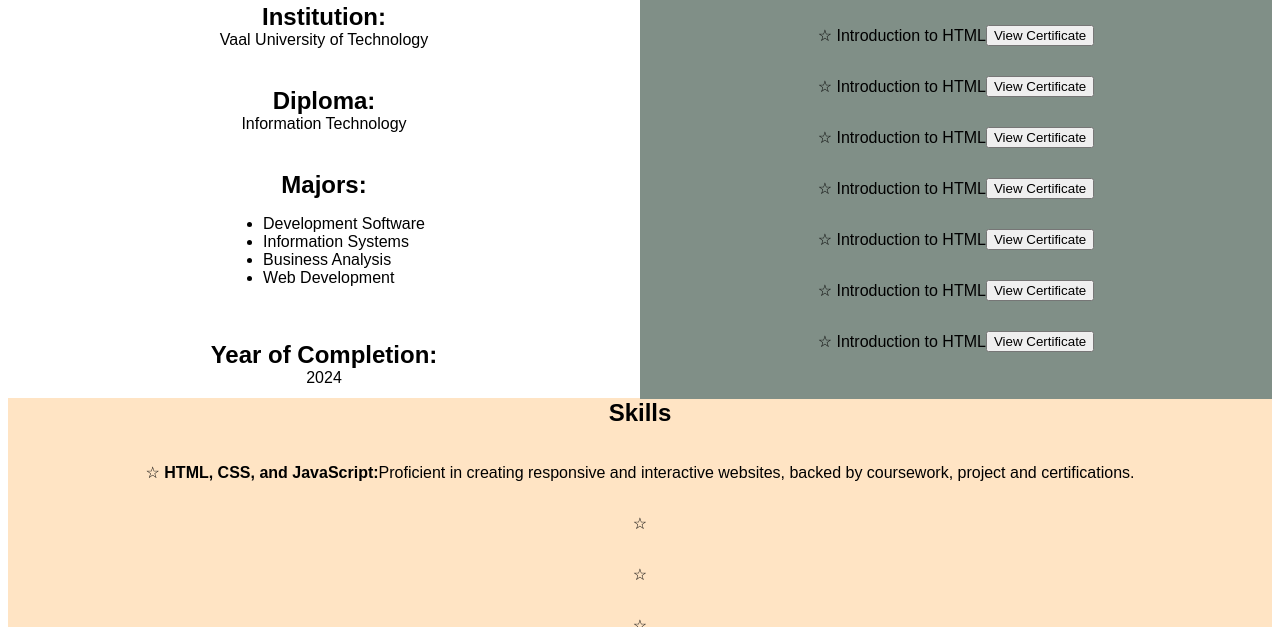
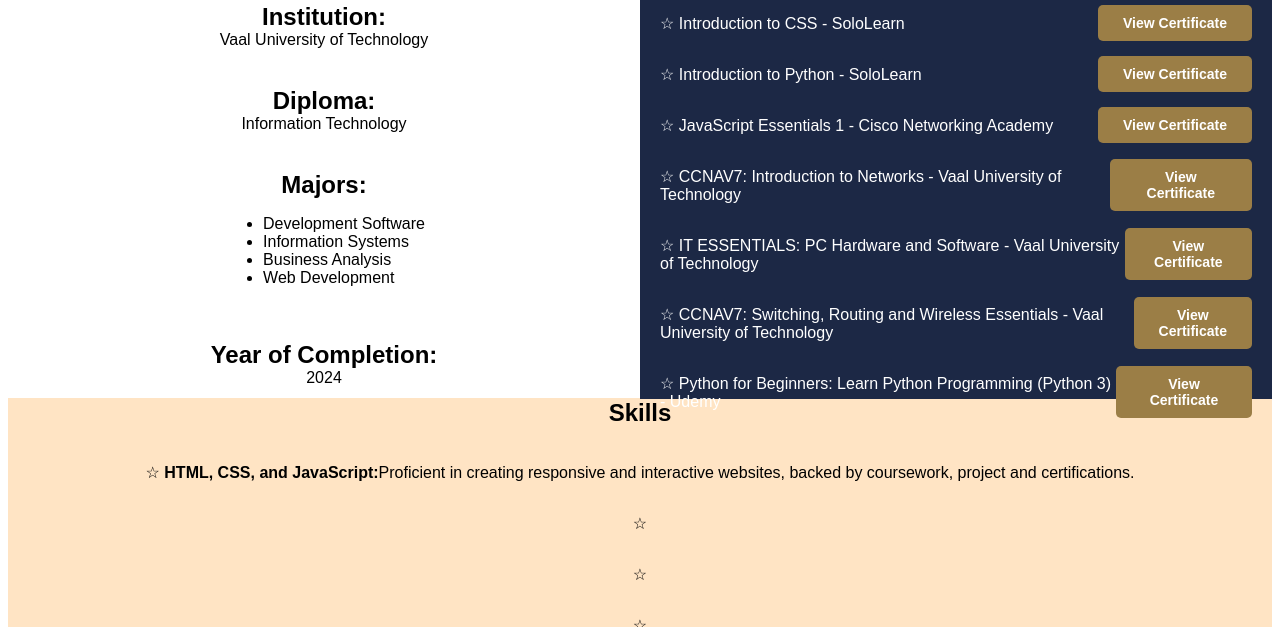
Before and after one commit to Mpumelelo083/Mpumelelo-Ndumo-Resume-CV-Website, a plain HTML site: page index.html in a window 1280 px wide. Shown: the part 661-1288 px from the top of the page. Drawn offline with Linux system fonts and the light colour scheme.

Commit message:
Css styling

```diff
--- a/index.html
+++ b/index.html
@@ -88,28 +88,36 @@
                         <h1>Certificates</h1>
 
                         <div class="certificates-list">
-                            <p>&#9734; Introduction to HTML</p><a href="#"><button class="view-certificate-button">View Certificate</button></a>
+                            <p>&#9734; Introduction to HTML - SoloLearn</p>
+                            <a href="#"><button class="view-certificate-button">View Certificate</button></a>
                         </div>
                         <div class="certificates-list">
-                            <p>&#9734; Introduction to HTML</p><a href="#"><button class="view-certificate-button">View Certificate</button></a>
+                            <p>&#9734; Introduction to CSS - SoloLearn</p>
+                            <a href="#"><button class="view-certificate-button">View Certificate</button></a>
                         </div>
                         <div class="certificates-list">
-                            <p>&#9734; Introduction to HTML</p><a href="#"><button class="view-certificate-button">View Certificate</button></a>
+                            <p>&#9734; Introduction to Python - SoloLearn</p>
+                            <a href="#"><button class="view-certificate-button">View Certificate</button></a>
                         </div>
                         <div class="certificates-list">
-                            <p>&#9734; Introduction to HTML</p><a href="#"><button class="view-certificate-button">View Certificate</button></a>
+                            <p>&#9734; JavaScript Essentials 1 - Cisco Networking Academy</p>
+                            <a href="#"><button class="view-certificate-button">View Certificate</button></a>
                         </div>
                         <div class="certificates-list">
-                            <p>&#9734; Introduction to HTML</p><a href="#"><button class="view-certificate-button">View Certificate</button></a>
+                            <p>&#9734; CCNAV7: Introduction to Networks - Vaal University of Technology</p>
+                            <a href="#"><button class="view-certificate-button">View Certificate</button></a>
                         </div>
                         <div class="certificates-list">
-                            <p>&#9734; Introduction to HTML</p><a href="#"><button class="view-certificate-button">View Certificate</button></a>
+                            <p>&#9734; IT ESSENTIALS: PC Hardware and Software - Vaal University of Technology</p>
+                            <a href="#"><button class="view-certificate-button">View Certificate</button></a>
                         </div>
                         <div class="certificates-list">
-                            <p>&#9734; Introduction to HTML</p><a href="#"><button class="view-certificate-button">View Certificate</button></a>
+                            <p>&#9734; CCNAV7: Switching, Routing and Wireless Essentials - Vaal University of Technology</p>
+                            <a href="#"><button class="view-certificate-button">View Certificate</button></a>
                         </div>
                         <div class="certificates-list">
-                            <p>&#9734; Introduction to HTML</p><a href="#"><button class="view-certificate-button">View Certificate</button></a>
+                            <p>&#9734; Python for Beginners: Learn Python Programming (Python 3) - Udemy</p>
+                            <a href="#"><button class="view-certificate-button">View Certificate</button></a>
                         </div>
                     </div>
                 </div>
--- a/styles/education-certificates.css
+++ b/styles/education-certificates.css
@@ -42,16 +42,25 @@
 .certificates-container {
     display: flex;
     flex-direction: column;
-    align-items: center;
-    justify-content: center;
-    background-color: #808F87;
+    background-color: #1c2845;
     width: 50%;
     height: 500px;
     padding: 20px;
-
+    color: rgb(255, 255, 255);
 }
 
 .certificates-list {
     display: flex;
     align-items: center;
+    justify-content: space-between;
 }
+
+.view-certificate-button {
+    border: none;
+    color: white;
+    background-color: #9B7E46;
+    font-weight: bold;
+    font-size: 14px;
+    padding: 10px 25px ;
+    border-radius: 5px;
+}
```
